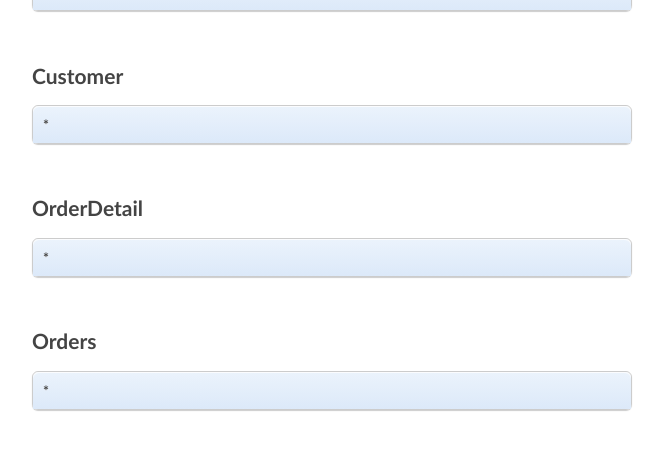
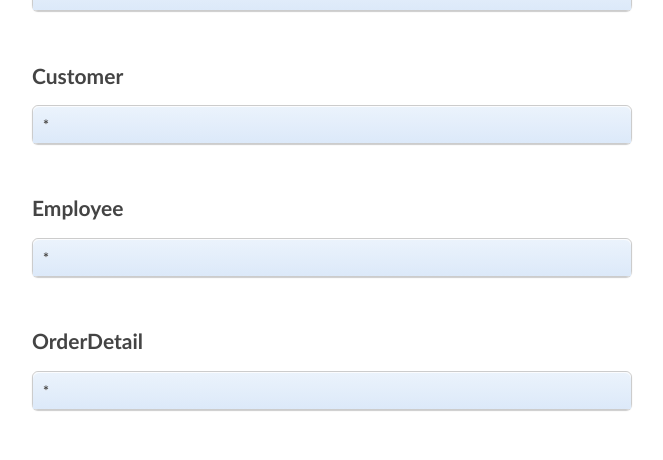
Before and after one commit to sam1487/COMP-6120, a PHP site: page /home.php in a window 1280 px wide. Shown: the part 333-793 px from the top of the page, without its empty margins (308-971 px from the left). Run offline with PHP 8.4, Linux system fonts and the light colour scheme; data that the repository does not hold is empty.

```diff
--- a/home.php
+++ b/home.php
@@ -1,7 +1,7 @@
 <?php
 include 'database.php';
 $con = getConnection();
-$tables = array('Book', 'Customer', 'OrderDetail', 'Orders', 'Shipper', 'Subject', 'Supplier');
+$tables = array('Book', 'Customer', 'Employee', 'OrderDetail', 'Orders', 'Shipper', 'Subject', 'Supplier');
 ?>
 
 <!DOCTYPE html>
```
